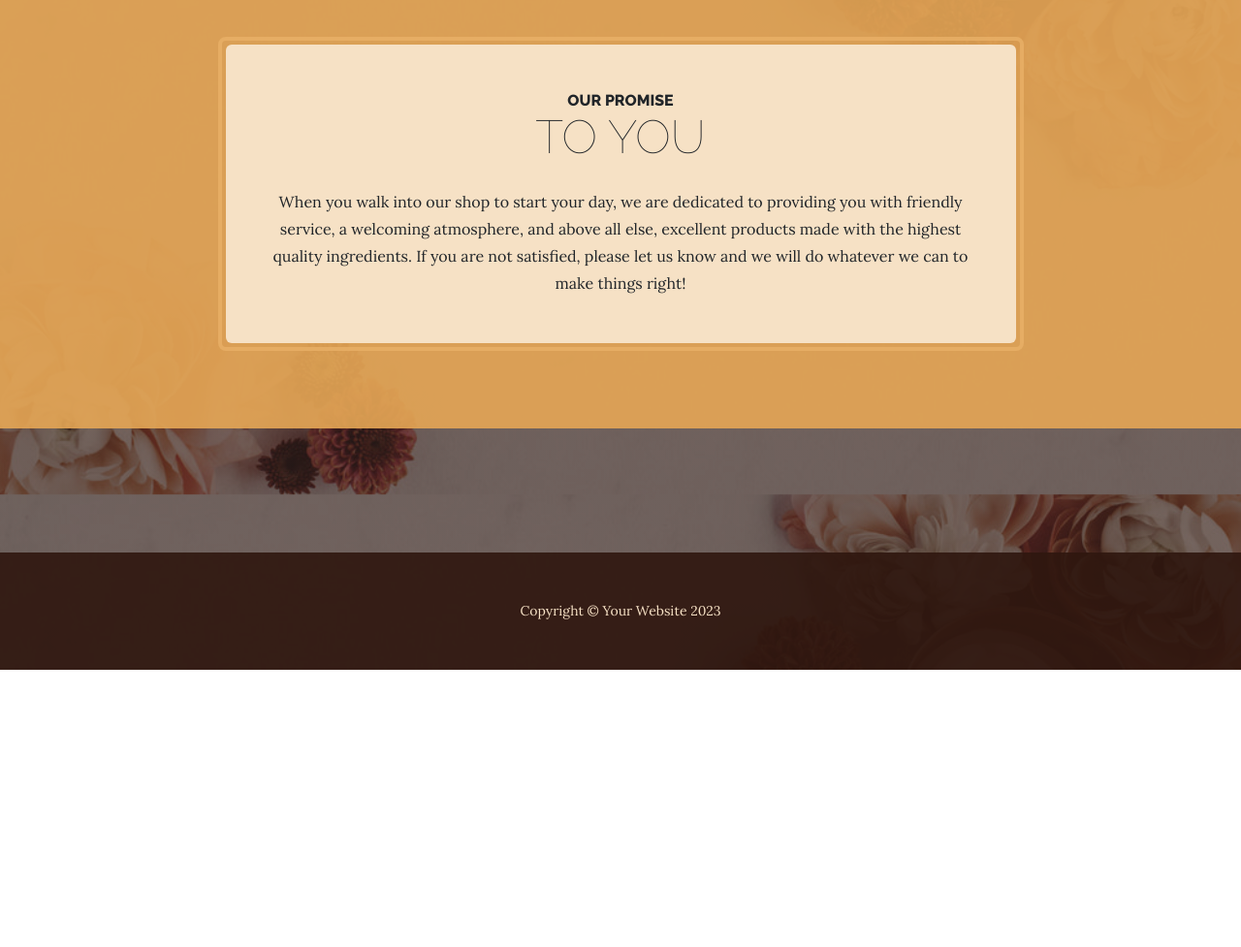
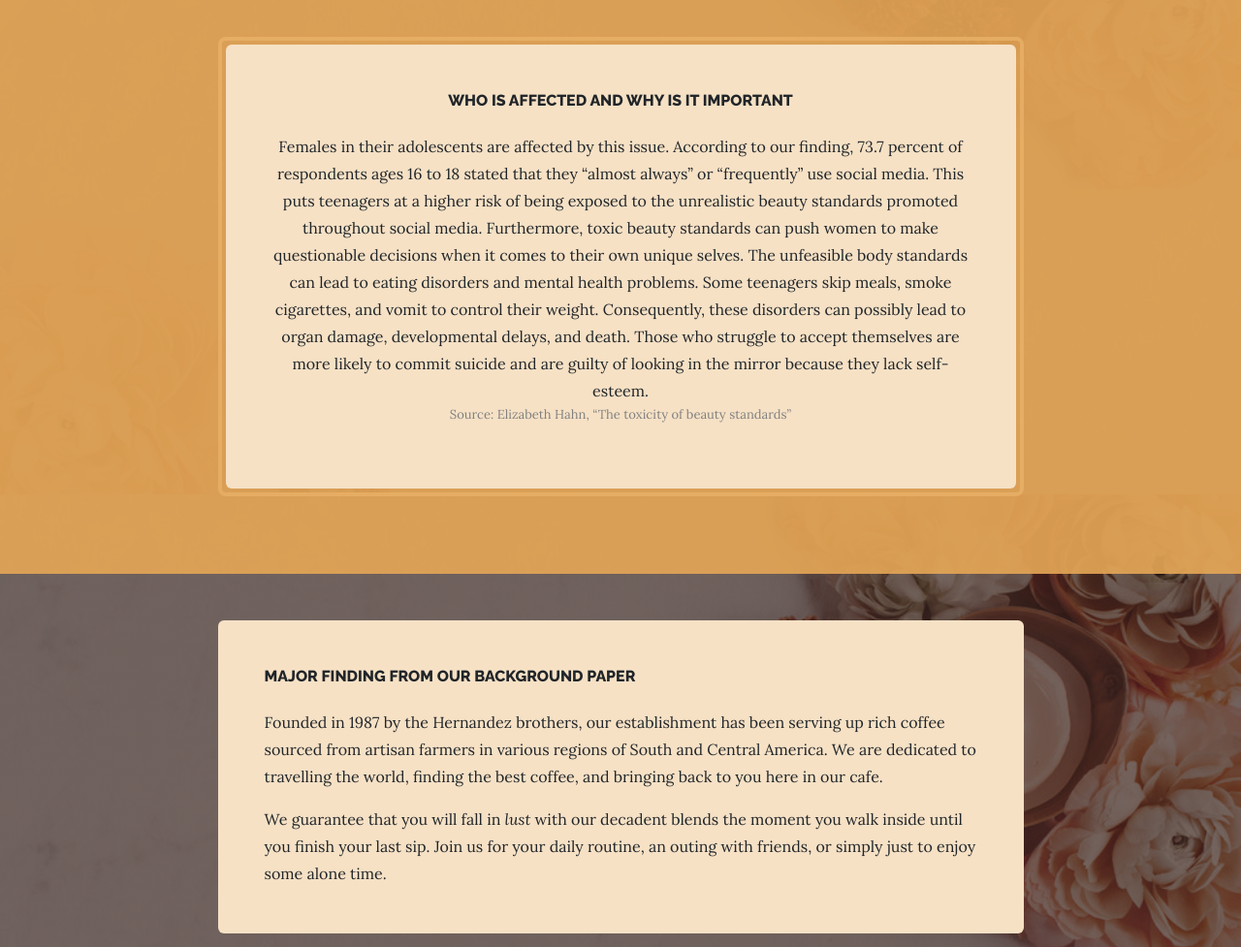
Before and after one commit to lingyingy9447/toxicbeautystandard, a website: page econ/startbootstrap-business-casual-master/dist/index.html in a window 1280 px wide. Shown: the part 1200-2177 px from the top of the page at 97% size. Before the commit the page ends 1891 px from the top, so only its background shows below. Drawn offline with nearby package versions, Linux system fonts and the light colour scheme.

Commit message:
affected

```diff
--- a/econ/startbootstrap-business-casual-master/dist/index.html
+++ b/econ/startbootstrap-business-casual-master/dist/index.html
@@ -60,15 +60,43 @@
                     <div class="col-xl-9 mx-auto">
                         <div class="cta-inner bg-faded text-center rounded">
                             <h2 class="section-heading mb-4">
-                                <span class="section-heading-upper">Our Promise</span>
-                                <span class="section-heading-lower">To You</span>
+                                <span class="section-heading-upper">Who is Affected and Why is it Important
+                                </span>
+                                <!-- <span class="section-heading-lower">To You</span> -->
                             </h2>
-                            <p class="mb-0">When you walk into our shop to start your day, we are dedicated to providing you with friendly service, a welcoming atmosphere, and above all else, excellent products made with the highest quality ingredients. If you are not satisfied, please let us know and we will do whatever we can to make things right!</p>
+                            <p class="mb-0">Females in their adolescents are affected by this issue.  According to our finding, 73.7 percent of respondents ages 16 to 18 stated that they “almost always” or “frequently” use social media. This puts teenagers at a higher risk of being exposed to the unrealistic beauty standards promoted throughout social media. Furthermore, toxic beauty standards can push women to make questionable decisions when it comes to their own unique selves. The unfeasible body standards can lead to eating disorders and mental health problems. Some teenagers skip meals, smoke cigarettes, and vomit to control their weight. Consequently, these disorders can possibly lead to organ damage, developmental delays, and death. Those who struggle to accept themselves are more likely to commit suicide and are guilty of looking in the mirror because they lack self-esteem.
+                            </p>
+                            <p class = "source">Source: Elizabeth Hahn, “The toxicity of beauty standards”</p>
                         </div>
                     </div>
                 </div>
             </div>
         </section>
+    </section>
+    <section class="page-section about-heading">
+        <div class="container">
+            <!-- <img class="img-fluid rounded about-heading-img mb-3 mb-lg-0" src="assets/img/about.jpg" alt="..." /> -->
+            <div class="about-heading-content">
+                <div class="row">
+                    <div class="col-xl-9 col-lg-10 mx-auto">
+                        <div class="bg-faded rounded p-5">
+                            <h2 class="section-heading mb-4">
+                                <span class="section-heading-upper">Major Finding From our Background Paper
+                                </span>
+                                <!-- <span class="section-heading-lower">About Our Cafe</span> -->
+                            </h2>
+                            <p>Founded in 1987 by the Hernandez brothers, our establishment has been serving up rich coffee sourced from artisan farmers in various regions of South and Central America. We are dedicated to travelling the world, finding the best coffee, and bringing back to you here in our cafe.</p>
+                            <p class="mb-0">
+                                We guarantee that you will fall in
+                                <em>lust</em>
+                                with our decadent blends the moment you walk inside until you finish your last sip. Join us for your daily routine, an outing with friends, or simply just to enjoy some alone time.
+                            </p>
+                        </div>
+                    </div>
+                </div>
+            </div>
+        </div>
+    </section>
         <footer class="footer text-faded text-center py-5">
             <div class="container"><p class="m-0 small">Copyright &copy; Your Website 2023</p></div>
         </footer>
```
